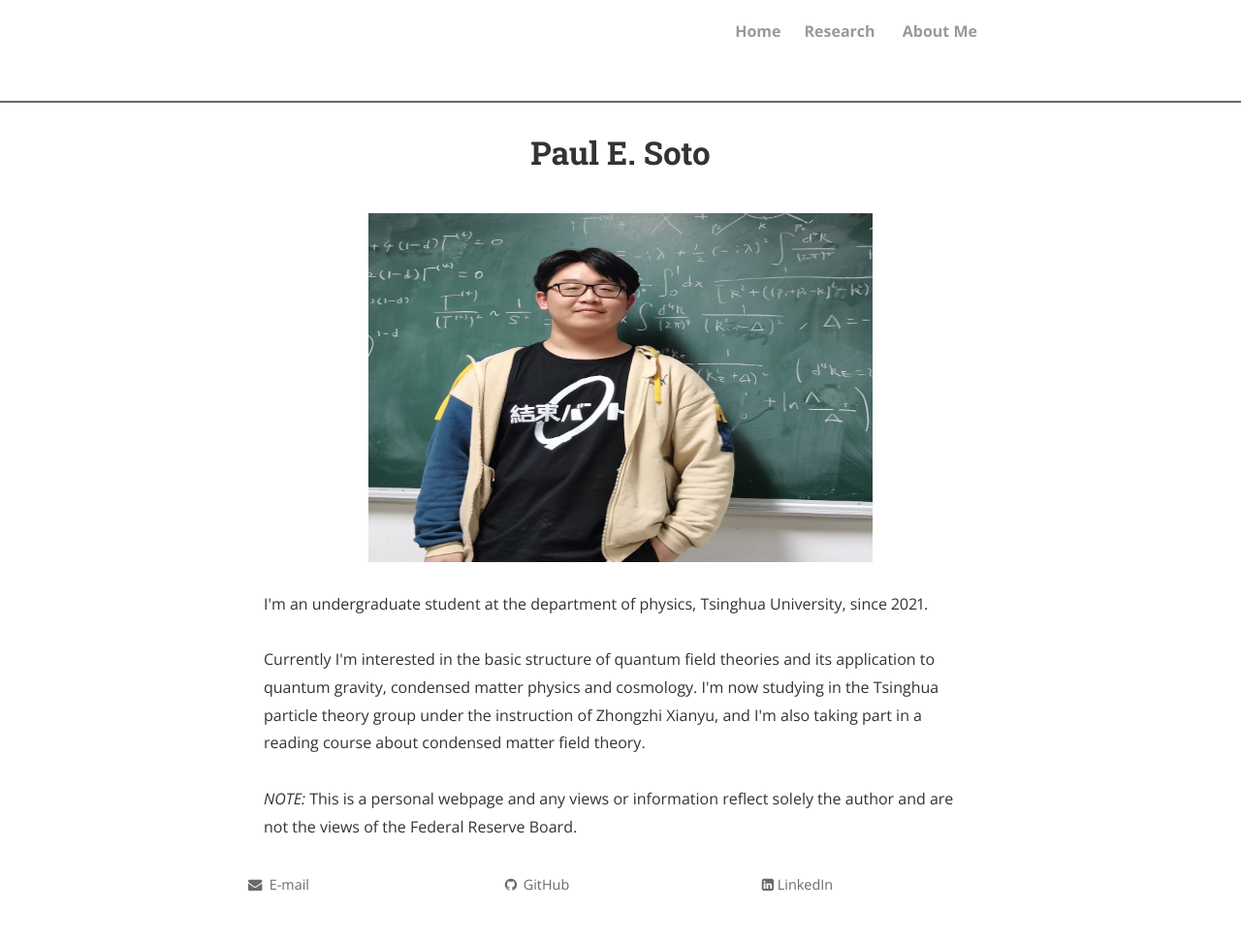
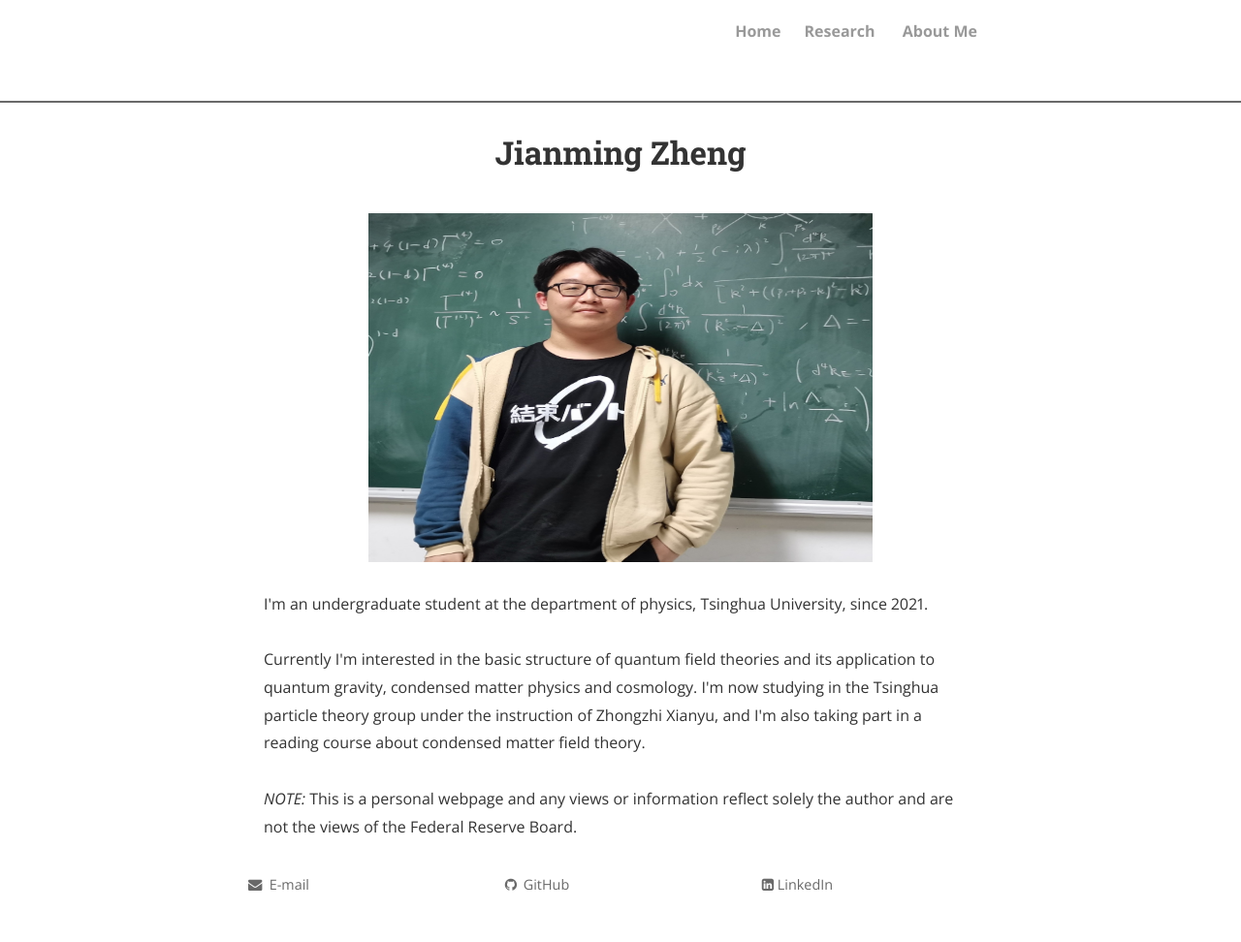
Before and after one commit to JianmingZhengPhys/JianmingZhengPhys.github.io, a Jekyll site: the page built from index.html, in a window 1280 px wide. Shown: the whole page at 97% size. Built offline with Jekyll 4.4.1, drawn with Linux system fonts in a browser that asks for light colours; nearby versions of some CDN libraries; the list of posts is cut into pages by our own code; comment, search, counter and statistics services are not loaded; a style sheet for code colours, icons or effects is not loaded.

Commit message:
Create index.html

```diff
--- a/index.html
+++ b/index.html
@@ -1,6 +1,6 @@
 ---
 layout: page
-title: Paul E. Soto
+title: Jianming Zheng
 ---
 <div class="home">
   <script async src="https://www.googletagmanager.com/gtag/js?id=UA-108085250-1"></script>
```
